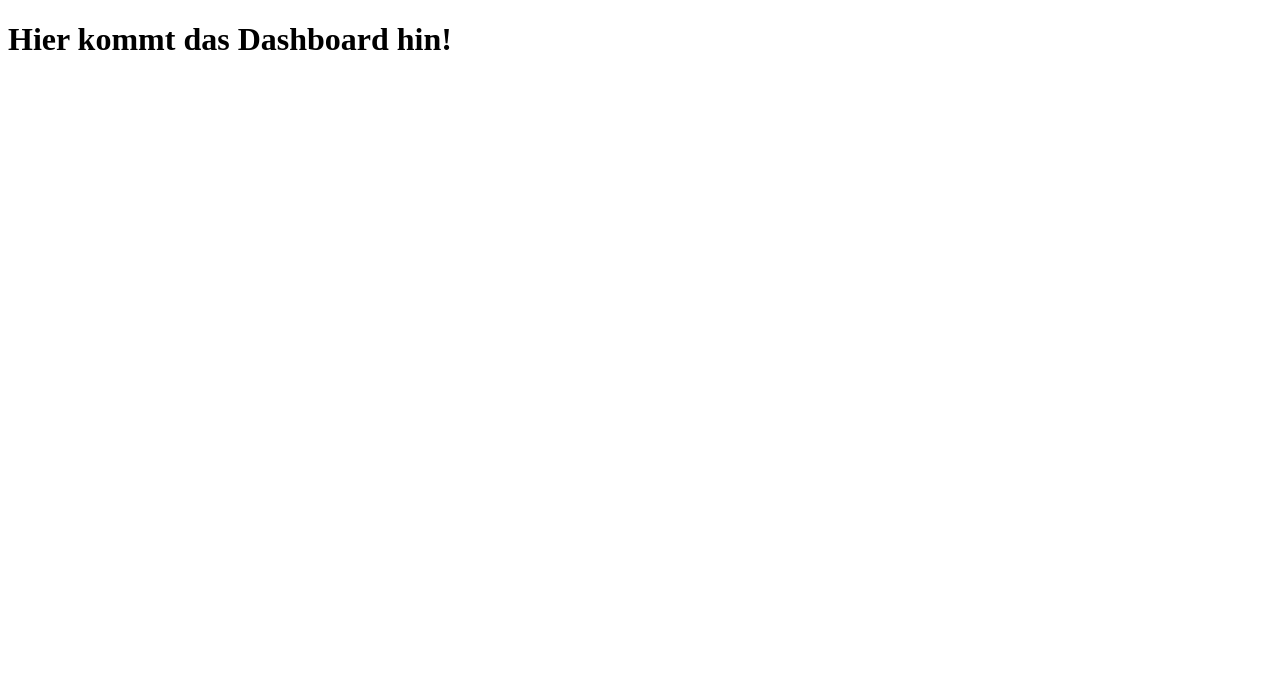
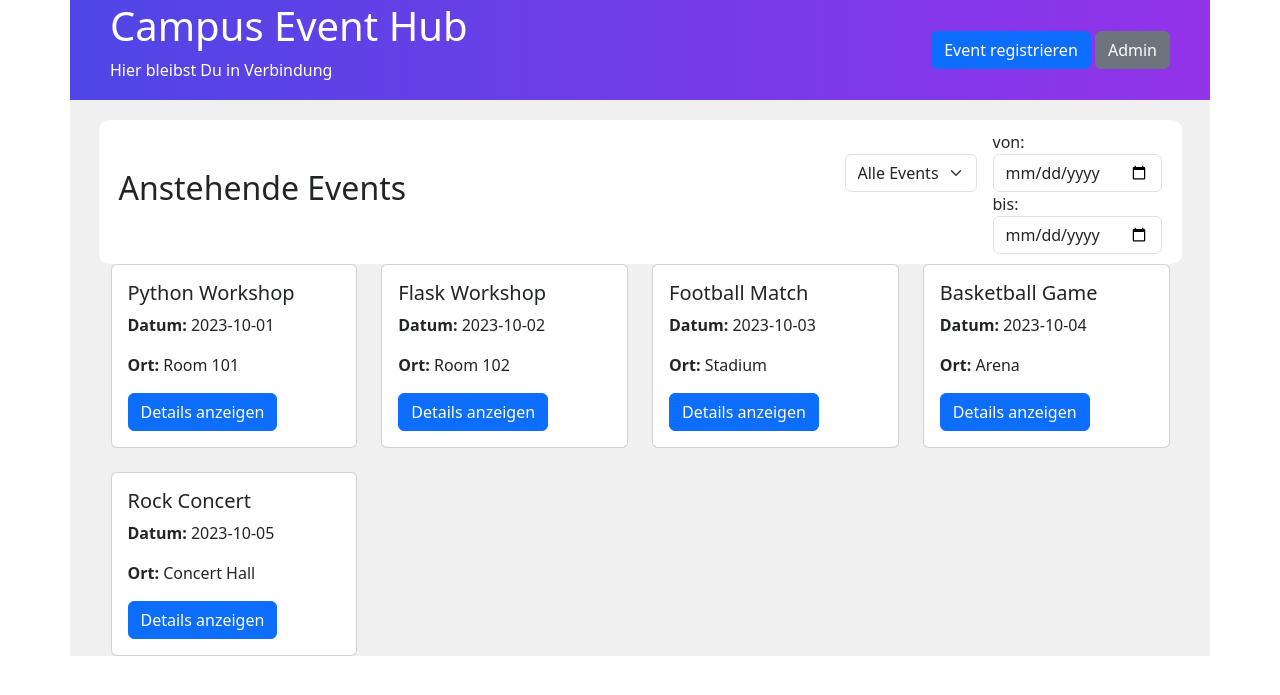
Before and after one commit to Odin2325/TQ6WebsiteTeam2, a Flask app: page / in a window 1280 px wide. Shown: the top 695 px of the page. Run offline with Flask 3, Linux system fonts and the light colour scheme.

Commit message:
dashboard.html modifiziert. Begrenzt lauffähig. Ohne Filter und ohne Likes. modal noch nicht gestyled

```diff
--- /dev/null
+++ b/static/dashboard_styles.css
@@ -0,0 +1,68 @@
+.myheader{
+    height: 100px;
+    background: linear-gradient(to right, #4f46e5, #9333ea);
+    display: flex;
+    flex-direction: row;
+    justify-content: space-between;
+    align-items: center;
+    padding: 20px 40px;
+    color: white;
+    margin:0;
+
+}
+
+.container_lightgray{
+    background-color: rgb(240, 240, 240);
+    padding: 0;
+}
+
+.header_logo{
+    display: flex;
+    flex-direction: column;
+}
+
+.header_admin{
+    display: flex;
+    flex-direction: row;
+    align-items: flex-end;
+}
+
+.content{
+    width: 95%;
+    margin: 20px auto;
+    display: flex;
+    flex-direction: column;
+}
+
+.filter{
+    display: flex;
+    flex-direction: row;
+    align-items: flex-start;
+}
+
+.filter_menu{
+    width: 100%;
+    display: flex;
+    flex-direction: row;
+    justify-content: space-between;
+    align-items: center;
+    min-height: 80px;
+    background-color: white;
+    border-radius: 10px;
+    padding: 10px 20px;
+}
+.filter_all{
+    display: flex;
+    flex-direction: column;
+    align-items: flex-end;
+}
+.filter_row{
+    display: flex;
+    flex-direction: row;
+    align-items: flex-end;
+    justify-content: space-between;
+}
+
+.h2_block{
+    display: block;
+}
--- a/templates/dashboard.html
+++ b/templates/dashboard.html
@@ -5,10 +5,128 @@
     <meta charset="UTF-8">
     <meta name="viewport" content="width=device-width, initial-scale=1.0">
     <title>Dashboard</title>
+    <link rel="stylesheet" href="../static/dashboard_styles.css" type="text/css">
+    <link href="https://cdn.jsdelivr.net/npm/bootstrap@5.3.6/dist/css/bootstrap.min.css" rel="stylesheet" integrity="sha384-4Q6Gf2aSP4eDXB8Miphtr37CMZZQ5oXLH2yaXMJ2w8e2ZtHTl7GptT4jmndRuHDT" crossorigin="anonymous">
 </head>
 
 <body>
-    <h1>Hier kommt das Dashboard hin!</h1>
+    <div class = "container px-0 container_lightgray">
+        <header class = "myheader">
+            <div class = "logo">
+                <h1>Campus Event Hub</h1>
+                <p>Hier bleibst Du in Verbindung</p>
+            </div>
+            <div class = "admin">
+                <button type="button" class="btn btn-primary">Event registrieren</button>
+                <button type="button" class="btn btn-secondary">Admin</button>
+            </div>
+        </header>
+        <!--Ende Header-->
+        <div class = "content">
+            <div class = "filter_menu">
+                <h2 class = h2_block>Anstehende Events</h2>
+                <div class = "filter">
+
+                    <div class = "filter_all">
+                        <div class = filter_row>
+                            <select id="event_type" class="form-select mx-3" name="event_type">
+                                <option value="all">Alle Events</option>
+                                <option value="workshop">Workshop</option>
+                                <option value="lecture">Vorlesung</option>
+                                <option value="seminar">Seminar</option>
+                            </select>
+                            <div>
+                                <label for="start_date">von:</label>
+                                <input type="date" class = "form-control" id="start_date" name="start_date">
+                            </div>
+                        </div>
+                        <div>
+                            <label for="end_date">bis:</label>
+                            <input type="date" class = "form-control" id="end_date" name="end_date">
+                        </div>
+                    </div>
+                </div>
+            </div>
+            <div class = "container" >
+                <div class="row row-cols-1 row-cols-sm-2 row-cols-md-3 row-cols-lg-4 g-4" id = "event_list">
+
+                <!-- Hier werden die Events als Karten eingefügt -->
+                </div>
+            </div>
+        </div>
+    </div>
+    <!-- Modal für die Detailansicht -->
+    <div class="modal fade" id="eventModal" tabindex="-1" aria-labelledby="eventModalLabel" aria-hidden="true">
+        <div class="modal-dialog">
+            <div class="modal-content">
+            <div class="modal-header">
+                <h5 class="modal-title" id="eventModalLabel">Event-Details</h5>
+                <button type="button" class="btn-close" data-bs-dismiss="modal" aria-label="Schließen"></button>
+            </div>
+            <div class="modal-body" id="modalBodyContent">
+                <!-- Dynamisch eingefügter Inhalt -->
+            </div>
+            <div class="modal-footer">
+                <button type="button" class="btn btn-secondary" data-bs-dismiss="modal">Schließen</button>
+            </div>
+            </div>
+        </div>
+    </div>
+    <script src="https://cdn.jsdelivr.net/npm/bootstrap@5.3.6/dist/js/bootstrap.bundle.min.js" integrity="sha384-j1CDi7MgGQ12Z7Qab0qlWQ/Qqz24Gc6BM0thvEMVjHnfYGF0rmFCozFSxQBxwHKO" crossorigin="anonymous"></script>
+    <script>
+        function updateEvents() {
+            fetch('http://127.0.0.1:7000/events/getall')
+                .then(response => response.json())
+                .then(data => {
+                    console.log('Empfangene Daten:', data);
+                    const eventList = document.getElementById('event_list');
+                    eventList.innerHTML = ''; // Bestehende Einträge löschen
+                    data.forEach(event => {
+                        const eventItem = document.createElement('div');
+                        eventItem.className = 'col';
+                        eventItem.innerHTML = `
+                            <div class="card h-100">
+                                <div class="card-body">
+                                    <h5 class="card-title">${event.name}</h5>
+                                    <p class="card-text"><strong>Datum:</strong> ${event.date}</p>
+                                    <p class="card-text"><strong>Ort:</strong> ${event.location}</p>
+                                    <button class="btn btn-primary" data-bs-toggle="modal" data-bs-target="#eventModal"
+                                        onclick='showEventDetails(${JSON.stringify(event)})'>
+                                        Details anzeigen
+                                    </button>
+                                </div>
+                            </div>
+                        `;
+                        eventList.appendChild(eventItem);
+                    });
+                })
+                .catch(error => {
+                    console.error('Fehler beim Laden der Daten:', error)
+            });
+        }
+        // Funktion zum Anzeigen der Event-Details im Modal
+        function showEventDetails(event) {
+            const modalBody = document.getElementById('modalBodyContent');
+            modalBody.innerHTML = `
+                <p><strong>Name:</strong> ${event.name}</p>
+                <p><strong>Datum:</strong> ${event.date}</p>
+                <p><strong>Ort:</strong> ${event.location}</p>
+                <p><strong>Typ:</strong> ${event.category || 'nicht angegeben'}</p>
+                <p><strong>Beschreibung:</strong><br>${event.description || 'Keine Beschreibung vorhanden.'}</p>
+            `;
+        }
+
+        updateEvents();
+
+        // Eventlistener für die Modal-Buttons
+        document.getElementsByClassName("myModal").forEach(button => {
+            button.addEventListener("click", function() {
+                const eventId = this.id;
+                showDetails(eventId);
+            });
+        });
+
+    </script>
 </body>
 
 </html>
```
